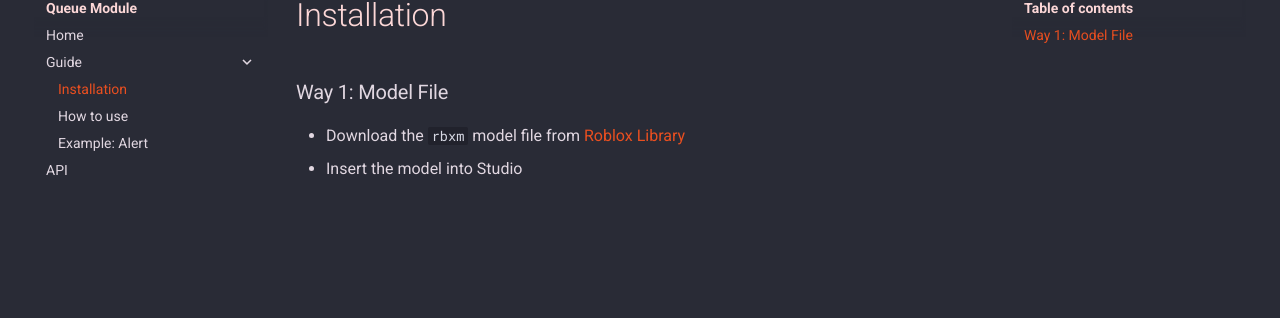
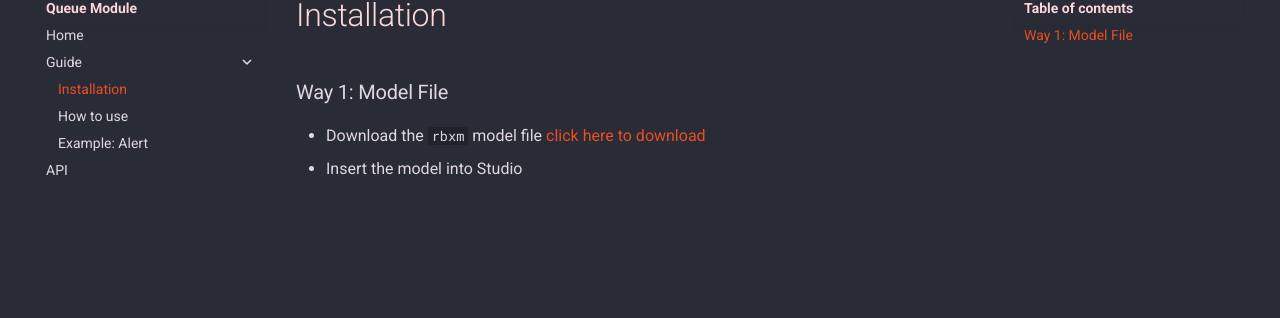
Before and after one commit to SOMEONE0808/Queue, an MkDocs documentation site: the page built from src/guide/installation.md, in a window 1280 px wide. Shown: the part 103-421 px from the top of the page. Built offline with MkDocs 1.6.1 and Material for MkDocs 9.7.7, drawn with Linux system fonts in a browser that asks for light colours.

Commit message:
링크 추가

```diff
--- a/docs/api/index.html
+++ b/docs/api/index.html
@@ -502,7 +502,7 @@
 <h3 id="queuemodulenew">QueueModule.new<a class="headerlink" href="#queuemodulenew" title="Permanent link">&para;</a></h3>
 <div class="highlight"><pre><span></span><code>QueueModule.new(name: any, DebugMode: boolean) -&gt; Queue
 </code></pre></div>
-<p>Create Queue instance<br/>
+<p>Create <a href="https://someone0808.github.io/Queue/api/#queue-api">Queue</a> instance<br/>
 if name is <strong>nil</strong>, the queue will not have any name</p>
 <h2 id="queue-api">Queue API<a class="headerlink" href="#queue-api" title="Permanent link">&para;</a></h2>
 <h3 id="queueadd">Queue:Add<a class="headerlink" href="#queueadd" title="Permanent link">&para;</a></h3>
--- a/docs/guide/installation/index.html
+++ b/docs/guide/installation/index.html
@@ -382,7 +382,7 @@
 <h1 id="installation">Installation<a class="headerlink" href="#installation" title="Permanent link">&para;</a></h1>
 <h3 id="way-1-model-file">Way 1: Model File<a class="headerlink" href="#way-1-model-file" title="Permanent link">&para;</a></h3>
 <ul>
-<li>Download the <code>rbxm</code> model file from <a href="">Roblox Library</a></li>
+<li>Download the <code>rbxm</code> model file <a href="https://github.com/SOMEONE0808/Queue/releases/latest/download/Queue.rbxm">click here to download</a></li>
 <li>Insert the model into Studio</li>
 </ul>
 
--- a/src/guide/installation.md
+++ b/src/guide/installation.md
@@ -1,5 +1,5 @@
 # Installation
 
 ### Way 1: Model File
-* Download the `rbxm` model file from [Roblox Library]()
+* Download the `rbxm` model file [click here to download](https://github.com/SOMEONE0808/Queue/releases/latest/download/Queue.rbxm)
 * Insert the model into Studio
```
Also changed, not shown: docs/search/search_index.json (+1 -1 lines), src/api.md (+1 -1 lines), 1 other file.
